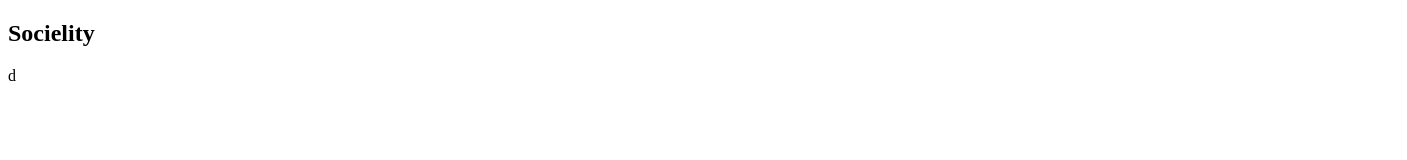
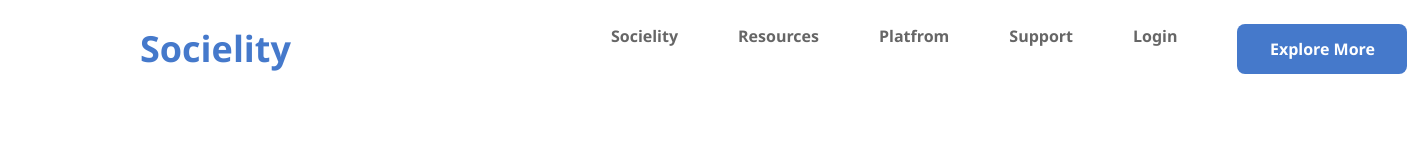
Before and after one commit to XaSaN29/Femili, a plain HTML site: page index.html in a window 1280 px wide. Shown: the whole page, 1407 px wide, since content can reach past the window. Drawn offline with Linux system fonts and the light colour scheme.

Commit message:
Navbar tugadi

```diff
--- a/index.html
+++ b/index.html
@@ -14,11 +14,31 @@
     <head id="head">
         <section id="navbar">
             <div class="contayner">
-                <div class="navbar"></div>
-                <div class="navbar_logo_div">
-                    <h2 class="navbar_logo">Socielity</h2>
+                <div class="navbar">
+                    <div class="navbar_logo_div">
+                        <h2 class="navbar_logo">Socielity</h2>
+                    </div>
+                    <div class="navbar_text">
+                        <div class="nevbar_text_p_bir_div">
+                            <p class="nevbar_text_p_bir_div">Socielity</p>
+                        </div>
+                        <div class="nevbar_text_p_bir_div">
+                            <p class="nevbar_text_p_bir_div">Resources</p>
+                        </div>
+                        <div class="nevbar_text_p_bir_div">
+                            <p class="nevbar_text_p_bir_div">Platfrom</p>
+                        </div>
+                        <div class="nevbar_text_p_bir_div">
+                            <p class="nevbar_text_p_bir_div">Support</p>
+                        </div>
+                        <div class="nevbar_text_p_bir_div">
+                            <p class="nevbar_text_p_bir_div">Login</p>
+                        </div>
+                        <div class="navbar_text_btn_div">
+                            <button class="navbar_text_btn">Explore More</button>
+                        </div>
+                    </div>
                 </div>
-d
             </div>
         </section>
     </head>
--- a/stail.css
+++ b/stail.css
@@ -0,0 +1,58 @@
+*{
+    margin: 0;
+    padding: 0;
+    box-sizing: border-box;
+}
+
+.contayner{
+padding-left: 140px;
+}
+
+/* NAVBAR */
+
+.navbar{
+    padding-top: 24px;
+    display: flex;
+}
+
+.navbar_text{
+    display: flex;
+    gap: 60px;
+    padding-left: 320px;
+}
+
+.navbar_logo{
+ color: #4579CB;
+font-family: Segoe UI;
+font-size: 36px;
+font-style: normal;
+font-weight: 700;
+line-height: normal;
+}
+
+.nevbar_text_p_bir_div{
+color: var(--color-3, #666);
+font-family: Segoe UI;
+font-size: 16px;
+font-style: normal;
+font-weight: 700;
+line-height: 24px;
+}
+
+
+
+.navbar_text_btn{
+width: 170px;
+height: 50px;
+flex-shrink: 0;
+border-radius: 8px;
+background: var(--color-1, #4579CB);
+color: var(--color-6, #FFF);
+text-align: center;
+font-family: Segoe UI;
+font-size: 16px;
+font-style: normal;
+font-weight: 700;
+line-height: 24px;
+border: #FFF;
+}
```
